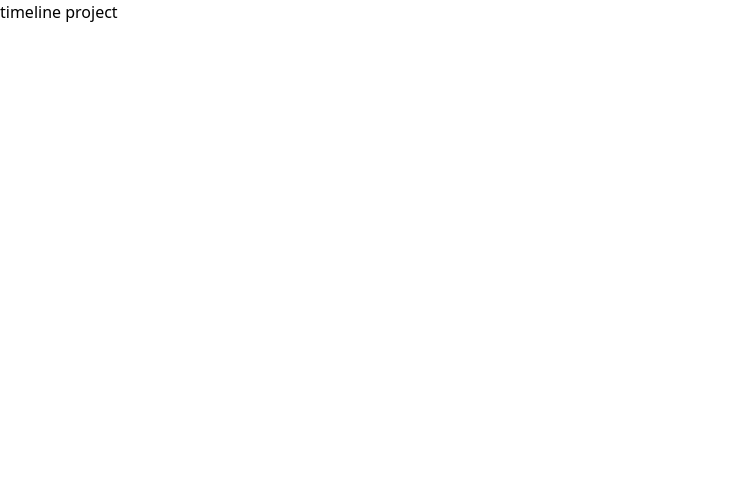
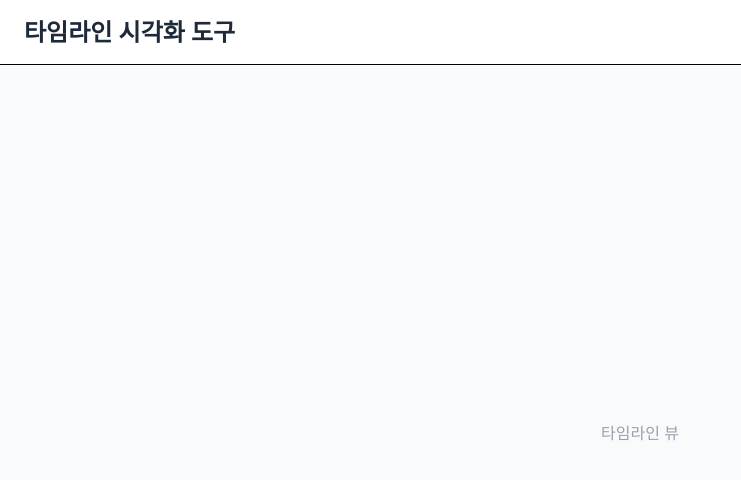
Before and after one commit to boostcampwm-snu-2025/timeline-lchanss, a React (Vite) app: page / in a window 1280 px wide. Shown: the top 480 px of the page, without its empty margins (0-741 px from the left). Built offline with nearby package versions, Linux system fonts and the light colour scheme.

Commit message:
feat: 타임라인 페이지 기본 레이아웃 구현

```diff
--- a/src/app/App.tsx
+++ b/src/app/App.tsx
@@ -1,5 +1,12 @@
+import Layout from "@/components/Layout";
+import TimelineView from "@/components/TimelineView";
+
 function App() {
-  return <div>timeline project</div>;
+  return (
+    <Layout>
+      <TimelineView />
+    </Layout>
+  );
 }
 
 export default App;
--- /dev/null
+++ b/src/components/Layout.tsx
@@ -0,0 +1,14 @@
+import type { PropsWithChildren } from "react";
+
+export default function Layout({ children }: PropsWithChildren) {
+  return (
+    <div className="h-screen flex flex-col">
+      <header className="bg-white border-b px-6 py-4 shadow-sm">
+        <h1 className="text-2xl font-bold text-gray-800">
+          타임라인 시각화 도구
+        </h1>
+      </header>
+      <main className="flex-1 overflow-hidden">{children}</main>
+    </div>
+  );
+}
--- /dev/null
+++ b/src/components/TimelineView.tsx
@@ -0,0 +1,7 @@
+export default function TimelineView() {
+  return (
+    <div className="w-full h-full bg-gray-50 flex items-center justify-center">
+      <p className="text-gray-400">타임라인 뷰</p>
+    </div>
+  );
+}
```
